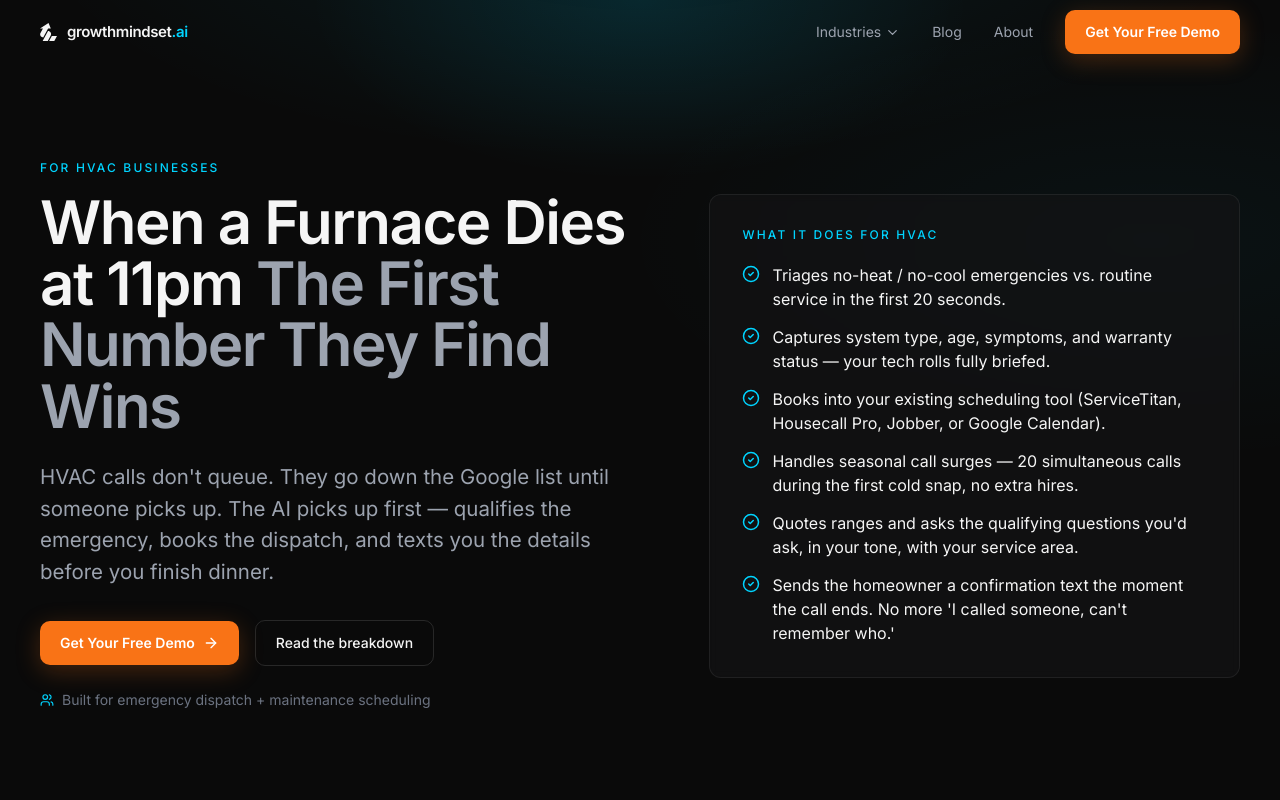
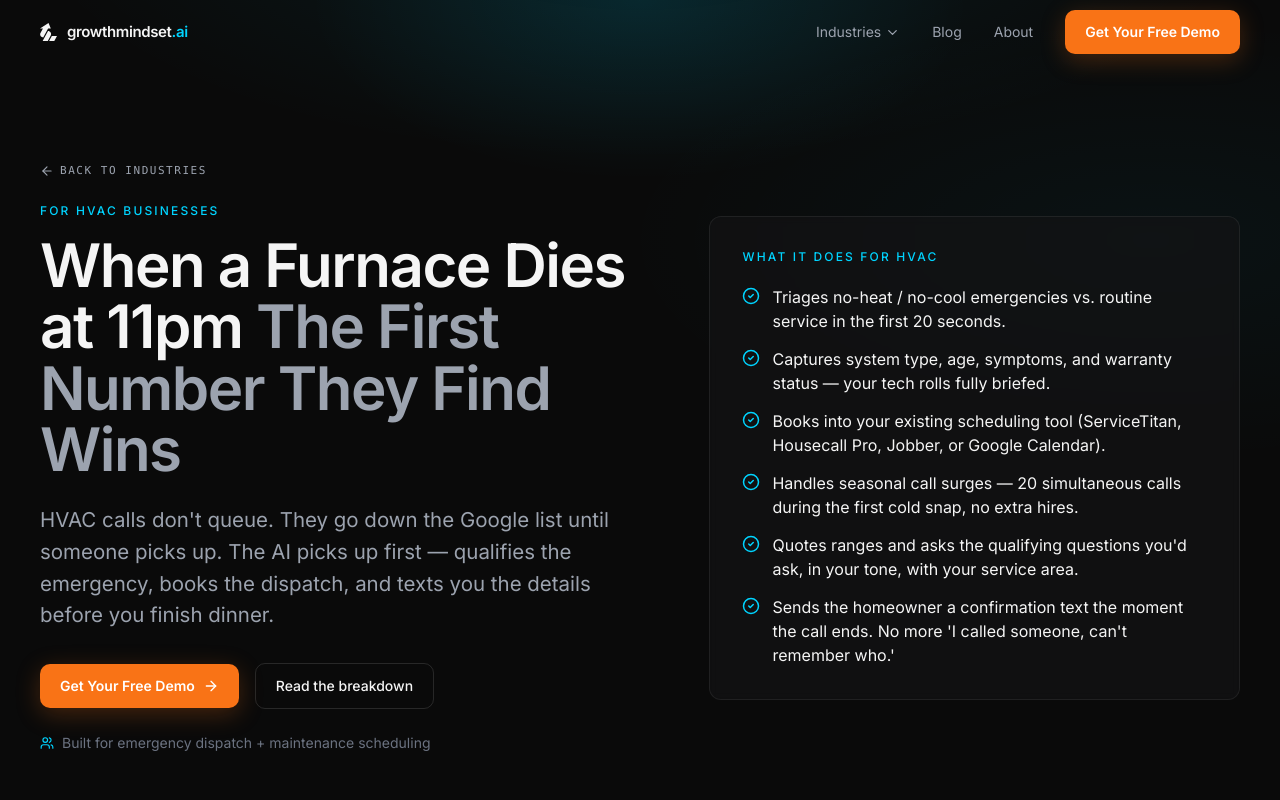
Before and after one commit to MattymBaylor/gms-website-3.0-perplexity, a Next.js app: page /hvac in a window 1280 px wide. Shown: the top 800 px of the page. Built offline with nearby package versions, Linux system fonts and the light colour scheme.

Commit message:
Industry pages: add top-left back link to industries
Small arrow + “Back to industries” above the hero on every industry
landing page so visitors can return to the homepage grid.

```diff
--- a/components/IndustryPage.tsx
+++ b/components/IndustryPage.tsx
@@ -4,6 +4,7 @@
  * the layout, sections, and CTA are identical to the homepage funnel.
  */
 
+import Link from 'next/link';
 import { Nav } from './Nav';
 import { Footer } from './Footer';
 import { VideoExplainer } from './sections/VideoExplainer';
@@ -12,7 +13,7 @@ import { CaseStudies } from './sections/CaseStudies';
 import { EmailCapture } from './sections/EmailCapture';
 import { PrimaryCTA } from './sections/PrimaryCTA';
 import { FAQ } from './sections/FAQ';
-import { ArrowRight, CheckCircle2, Users } from 'lucide-react';
+import { ArrowLeft, ArrowRight, CheckCircle2, Users } from 'lucide-react';
 import type { ReactNode } from 'react';
 
 export interface IndustryPageProps {
@@ -66,6 +67,13 @@ export function IndustryPage({
 
           <div className="container-wide grid items-center gap-14 lg:grid-cols-[1fr_0.9fr] lg:gap-20">
             <div>
+              <Link
+                href="/#industries"
+                className="mb-6 inline-flex items-center gap-1.5 font-mono text-[11px] font-medium uppercase tracking-[0.14em] text-ink-muted transition-colors hover:text-accent"
+              >
+                <ArrowLeft size={14} aria-hidden="true" />
+                Back to industries
+              </Link>
               <p className="eyebrow">For {name} businesses</p>
               <h1 className="mt-4 text-hero font-semibold tracking-tight text-ink">
                 {headline}{' '}
```
